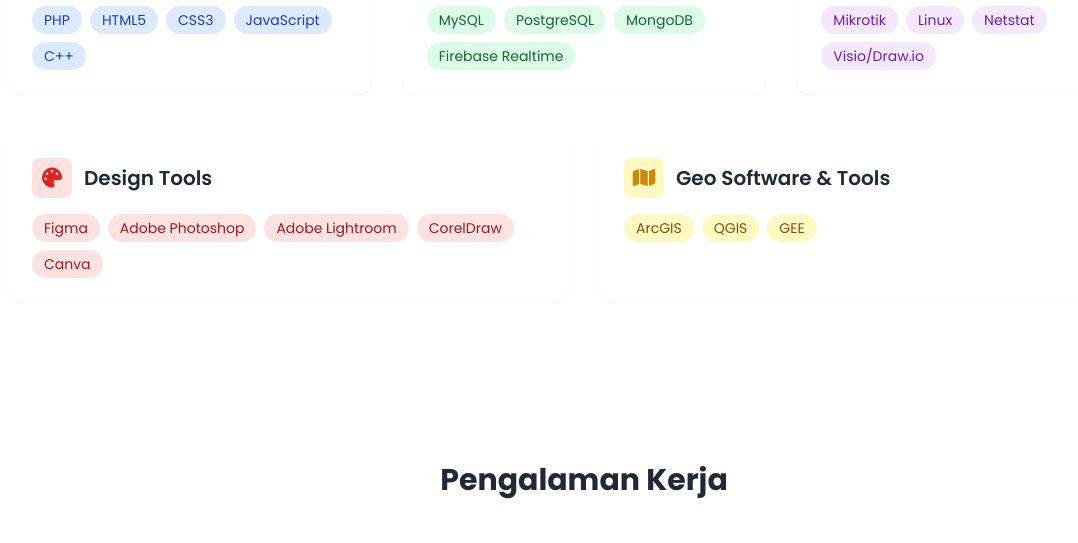
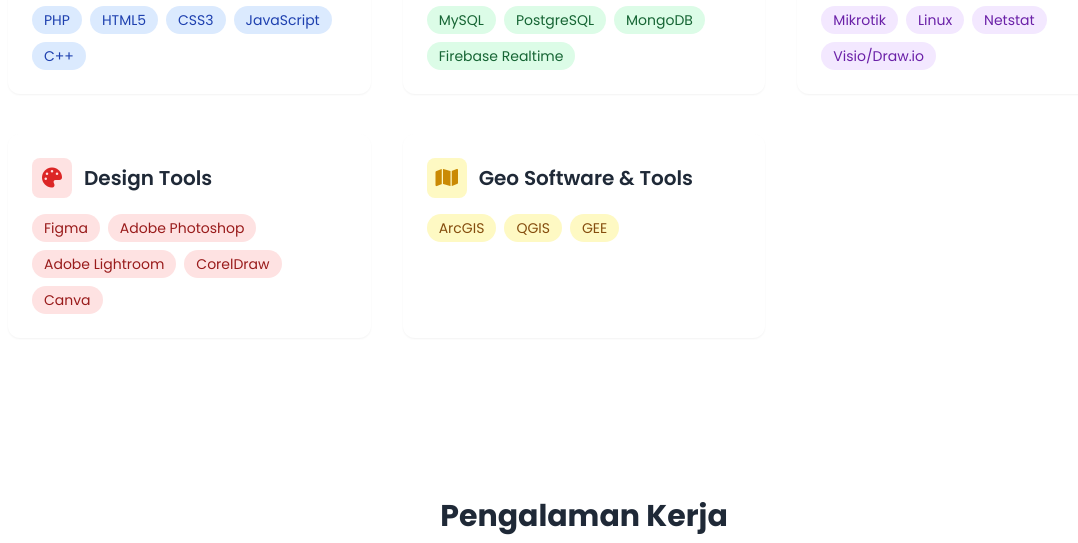
Before and after one commit to Farid0799/Portofolio-Web, a plain HTML site: page index.html in a window 1280 px wide. Shown: the part 2260-2803 px from the top of the page, without its empty margins (56-1134 px from the left). Drawn offline with nearby package versions, Linux system fonts and the light colour scheme.

Commit message:
index.html

```diff
--- a/index.html
+++ b/index.html
@@ -267,7 +267,7 @@
                 </div>
             </div>
 
-            <div class="mt-10 grid md:grid-cols-2 gap-8">
+            <div class="mt-10 grid md:grid-cols-3 gap-8">
                 <div class="bg-white p-6 rounded-xl shadow-sm">
                     <div class="flex items-center mb-4">
                         <div class="w-10 h-10 rounded-lg bg-red-100 flex items-center justify-center mr-3">
```
